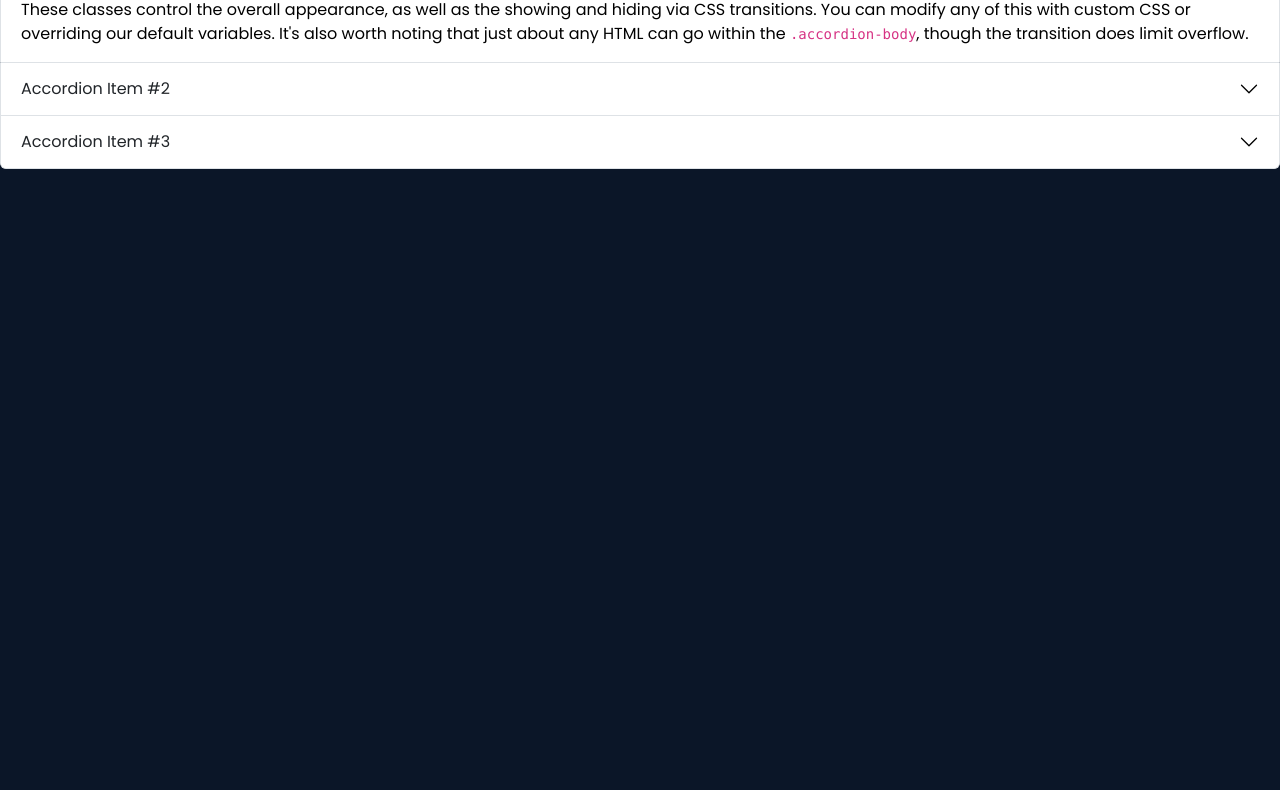
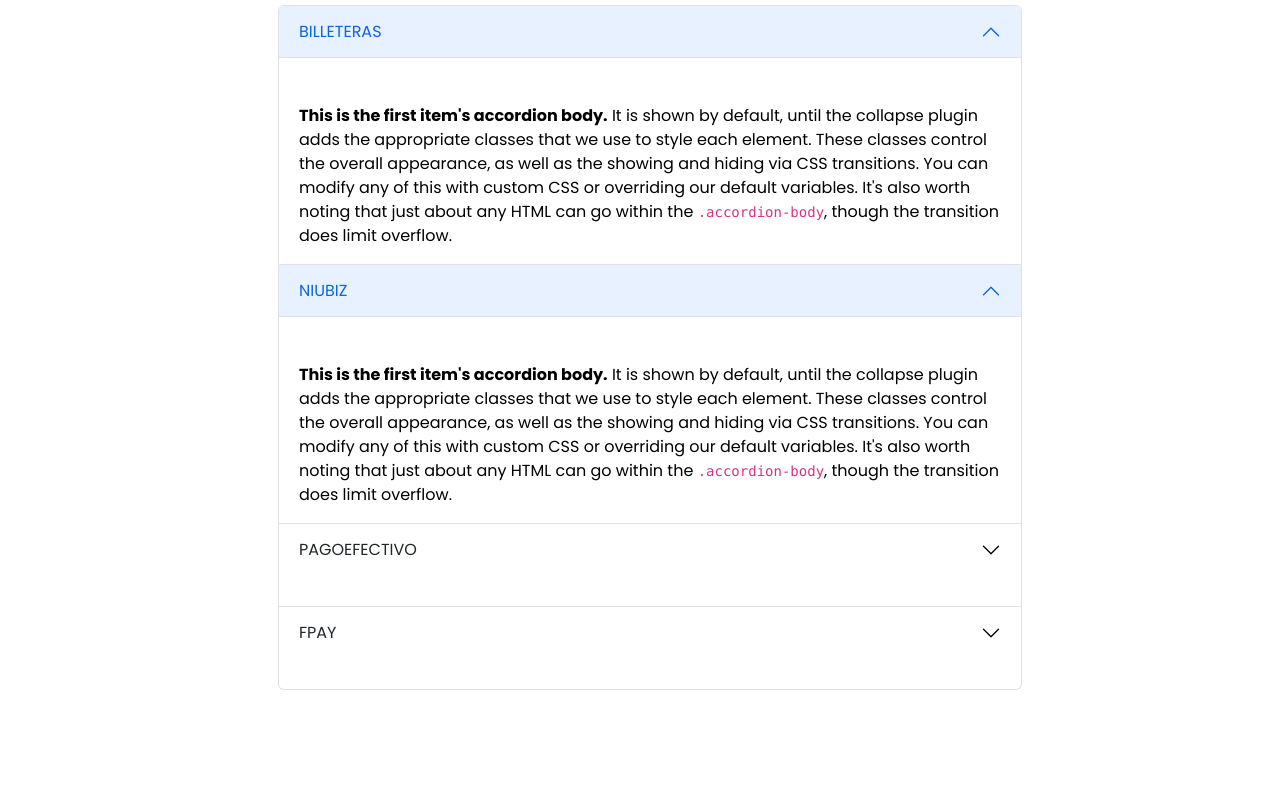
Before and after one commit to HERNAN21/TAF-ENTRADASYA, a plain HTML site: page mediopago.html in a window 1280 px wide. Shown: the part 95-885 px from the top of the page. Before the commit the page ends 800 px from the top, so only its background shows below. Drawn offline with nearby package versions, Linux system fonts and the light colour scheme; files that its build step writes are made by us from their sources; files whose address does not match are found by name.

Commit message:
Actualización Mediospago 3

```diff
--- a/mediopago.html
+++ b/mediopago.html
@@ -58,12 +58,15 @@
         </div>
     </div>
   </header>
-
-    <div class="accordion" id="accordionExample">
+  <div class="page-heading">
+    <div class="container">
+      <div class="d-flex justify-content-center">
+      <div class="col-8">
+      <div class="accordion" id="mediosdepago">
         <div class="accordion-item">
           <h2 class="accordion-header" id="headingOne">
             <button class="accordion-button" type="button" data-bs-toggle="collapse" data-bs-target="#collapseOne" aria-expanded="true" aria-controls="collapseOne">
-              Accordion Item #1
+              BILLETERAS
             </button>
           </h2>
           <div id="collapseOne" class="accordion-collapse collapse show" aria-labelledby="headingOne" data-bs-parent="#accordionExample">
@@ -74,8 +77,20 @@
         </div>
         <div class="accordion-item">
           <h2 class="accordion-header" id="headingTwo">
+            <button class="accordion-button" type="button" data-bs-toggle="collapse" data-bs-target="#collapseOne" aria-expanded="true" aria-controls="collapseOne">
+              NIUBIZ
+            </button>
+          </h2>
+          <div id="collapseOne" class="accordion-collapse collapse show" aria-labelledby="headingOne" data-bs-parent="#accordionExample">
+            <div class="accordion-body">
+              <strong>This is the first item's accordion body.</strong> It is shown by default, until the collapse plugin adds the appropriate classes that we use to style each element. These classes control the overall appearance, as well as the showing and hiding via CSS transitions. You can modify any of this with custom CSS or overriding our default variables. It's also worth noting that just about any HTML can go within the <code>.accordion-body</code>, though the transition does limit overflow.
+            </div>
+          </div>
+        </div>
+        <div class="accordion-item">
+          <h2 class="accordion-header" id="headingThree">
             <button class="accordion-button collapsed" type="button" data-bs-toggle="collapse" data-bs-target="#collapseTwo" aria-expanded="false" aria-controls="collapseTwo">
-              Accordion Item #2
+              PAGOEFECTIVO
             </button>
           </h2>
           <div id="collapseTwo" class="accordion-collapse collapse" aria-labelledby="headingTwo" data-bs-parent="#accordionExample">
@@ -85,9 +100,9 @@
           </div>
         </div>
         <div class="accordion-item">
-          <h2 class="accordion-header" id="headingThree">
+          <h2 class="accordion-header" id="headingFour">
             <button class="accordion-button collapsed" type="button" data-bs-toggle="collapse" data-bs-target="#collapseThree" aria-expanded="false" aria-controls="collapseThree">
-              Accordion Item #3
+              FPAY
             </button>
           </h2>
           <div id="collapseThree" class="accordion-collapse collapse" aria-labelledby="headingThree" data-bs-parent="#accordionExample">
@@ -97,6 +112,10 @@
           </div>
         </div>
       </div>
+    </div>
+  </div>
+</div>
+</div>
       <script src="node_modules/bootstrap/dist/js/bootstrap.min.js"></script>
 </body>
 </html>
```
